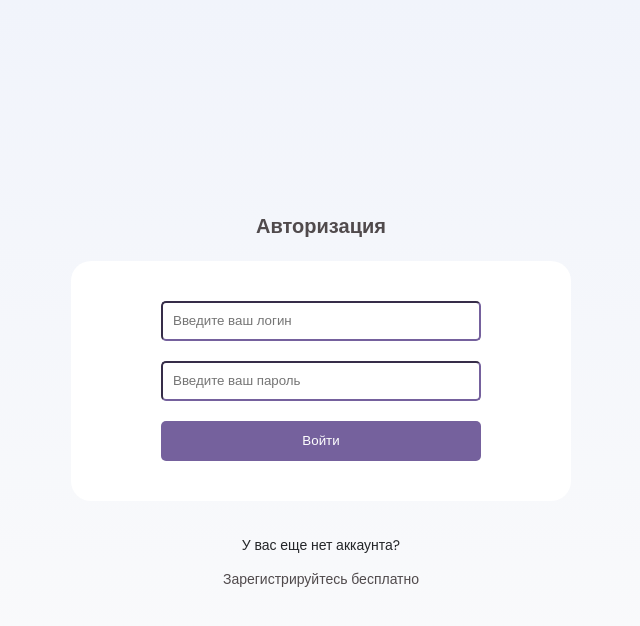
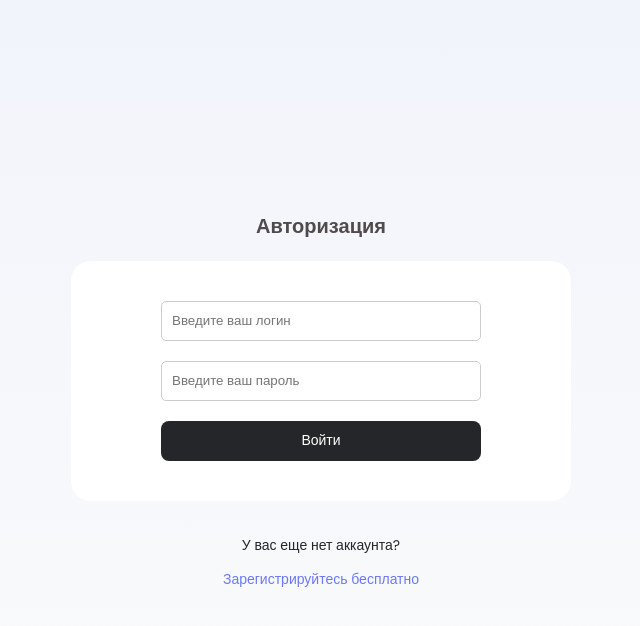
Before and after one commit to DMetka/daily, a Django app: page /users/login/ in a window 1280 px wide. Shown: the top 626 px of the page, without its empty margins (319-959 px from the left). Run offline with Django 5.2, Linux system fonts and the light colour scheme.

Commit message:
css reg and auth

```diff
--- a/templates/users/auth.html
+++ b/templates/users/auth.html
@@ -21,7 +21,7 @@
                     <div class="error-container">{{ form.non_field_errors }}</div>
             {% endif %}
 
-            <button type="submit">
+            <button type="submit" class="btn btn-enter">
                 Войти
             </button>
         </form>
--- a/templates/users/reg.html
+++ b/templates/users/reg.html
@@ -2,12 +2,12 @@
 
 {% load static %}
 
-{% block head %}
+{% block styles %}
     <link rel="stylesheet" href="{% static 'css/form.css' %}">
 {% endblock %}
 {% block title %} Регистрация {% endblock %}
 
-{% block body %}
+{% block content %}
     <div class="enter">
         <h1>Регистрация</h1>
         <form method="post">
@@ -44,7 +44,7 @@
                     <div class="error-container">{{ form.non_field_errors }}</div>
             {% endif %}
 
-            <button type="submit">Зарегистрироваться</button>
+            <button type="submit" class="btn btn-enter">Зарегистрироваться</button>
         </form>
 
         <div class="text">
--- a/users/static/css/form.css
+++ b/users/static/css/form.css
@@ -48,25 +48,22 @@
     width: 300px;
     text-align: center;
     display: block;
+    color: var(--active-color);
 }
 
 input {
     border-radius: 5px;
     width: 320px;
     height: 40px;
-    border-color: #75619D;
+    border: 1px solid #ccc;
     padding: 2px 10px;
     outline: none;
     margin-bottom: 10px;
 }
 
-button {
-    border-radius: 5px;
+.btn-enter {
     width: 320px;
     height: 40px;
-    border: 0;
-    background-color: #75619D;
-    color: white;
 }
 
 .errorlist {
```
Also changed, not shown: db.sqlite3.
